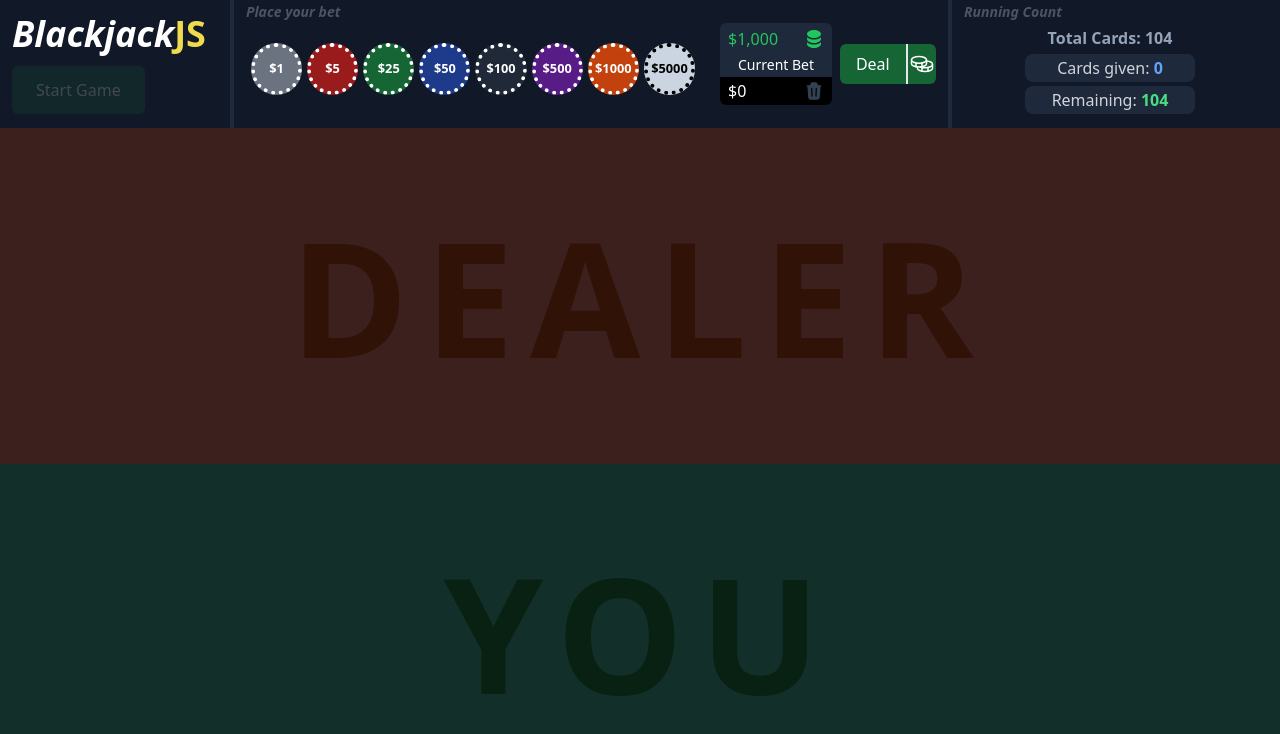
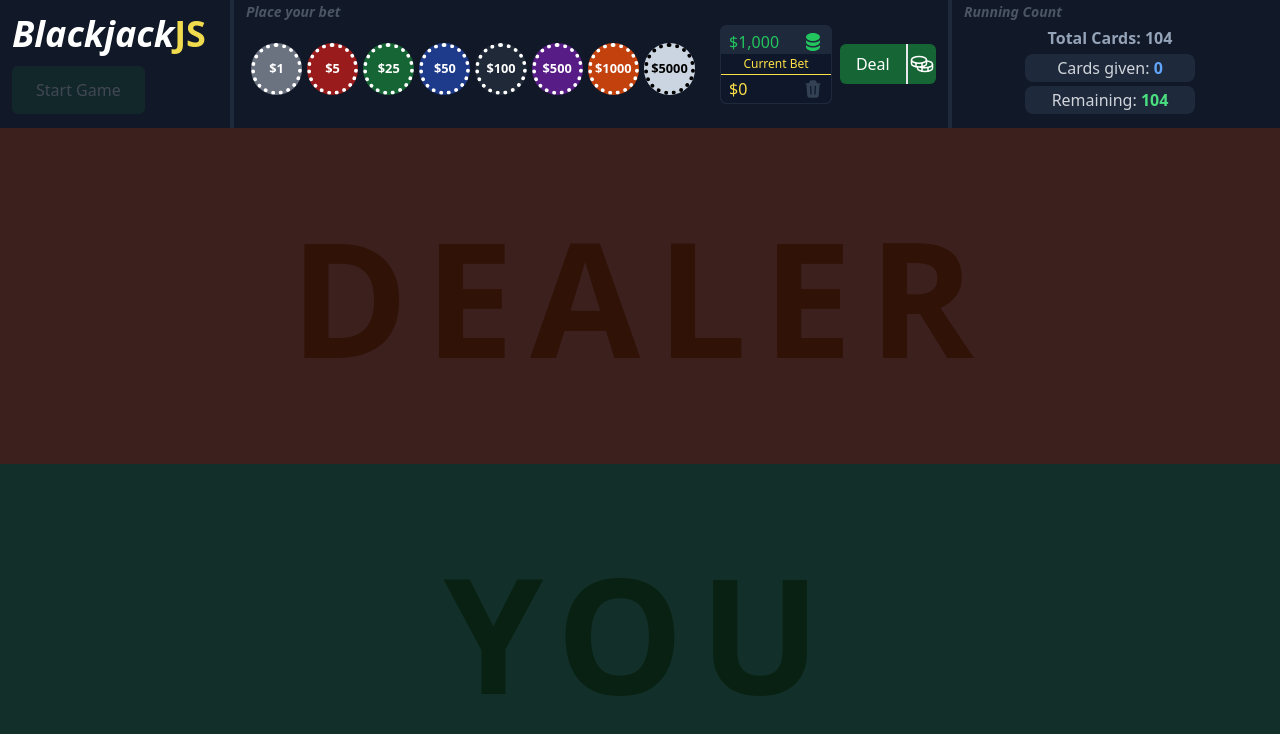
Before and after one commit to LucasDLabo/Blackjack-JS, a plain HTML site: page index.html in a window 1280 px wide. Both pictures are taken after a click on the button "Start Game". Drawn offline with nearby package versions, Linux system fonts and the light colour scheme.

Commit message:
Improve bet area design

```diff
--- a/index.html
+++ b/index.html
@@ -87,7 +87,7 @@
 
                     <!-- Container for current bet and deal button -->
                     <section class="flex flex-row items-center gap-2">
-                        <div id="currentBet" class="flex min-w-36 flex-col items-center rounded-md bg-slate-800 lg:h-fit lg:min-w-28">
+                        <div id="currentBet" class="flex min-w-36 flex-col items-center rounded-md border-[1px] border-slate-800 bg-slate-800 lg:h-fit lg:min-w-28">
                             <div class="flex min-w-full items-center justify-between px-2 py-0.5 font-medium text-green-500 lg:py-0 lg:pt-1">
                                 <p class="text-center">$<span id="balance">1000</span></p>
                                 <button id="btnResetMoney" title="Reset money" class="hidden size-6 transition active:bg-blue-600 lg:size-auto">
@@ -102,9 +102,11 @@
                                 </button>
                             </div>
 
-                            <span class="text-center text-xs lg:text-sm lg:mb-0.5 lg:mt-1">Current Bet</span>
-                            <div class="flex w-full items-center justify-between rounded-b-md bg-black px-2 py-0.5 text-center font-medium lg:h-7 lg:py-0">
-                                <span class="">$<span id="totalBet" ></span></span>
+                            <div class="flex w-full items-center justify-center border-b-[1px] border-yellow-300 bg-slate-900 py-0.5 text-center">
+                                <span class="text-center text-xs font-medium text-yellow-300">Current Bet</span>
+                            </div>
+                            <div class="flex w-full items-center justify-between rounded-b-md bg-slate-900 px-2 py-0.5 text-center font-medium lg:h-7 lg:py-0">
+                                <span class="text-yellow-300">$<span id="totalBet" ></span></span>
                                 <button id="btnClear" title="Clear bet" class="size-6 transition active:bg-blue-600 lg:size-auto lg:transform lg:cursor-pointer lg:transition-none lg:active:scale-75 lg:active:bg-transparent">
                                     <svg xmlns="http://www.w3.org/2000/svg" viewBox="0 0 24 24" fill="currentColor" class="lg:size-5 lg:transition-colors text-slate-700 lg:hover:text-white">
                                         <path fillRule="evenodd" d="M16.5 4.478v.227a48.816 48.816 0 0 1 3.878.512.75.75 0 1 1-.256 1.478l-.209-.035-1.005 13.07a3 3 0 0 1-2.991 2.77H8.084a3 3 0 0 1-2.991-2.77L4.087 6.66l-.209.035a.75.75 0 0 1-.256-1.478A48.567 48.567 0 0 1 7.5 4.705v-.227c0-1.564 1.213-2.9 2.816-2.951a52.662 52.662 0 0 1 3.369 0c1.603.051 2.815 1.387 2.815 2.951Zm-6.136-1.452a51.196 51.196 0 0 1 3.273 0C14.39 3.05 15 3.684 15 4.478v.113a49.488 49.488 0 0 0-6 0v-.113c0-.794.609-1.428 1.364-1.452Zm-.355 5.945a.75.75 0 1 0-1.5.058l.347 9a.75.75 0 1 0 1.499-.058l-.346-9Zm5.48.058a.75.75 0 1 0-1.498-.058l-.347 9a.75.75 0 0 0 1.5.058l.345-9Z" clipRule="evenodd" />
```
